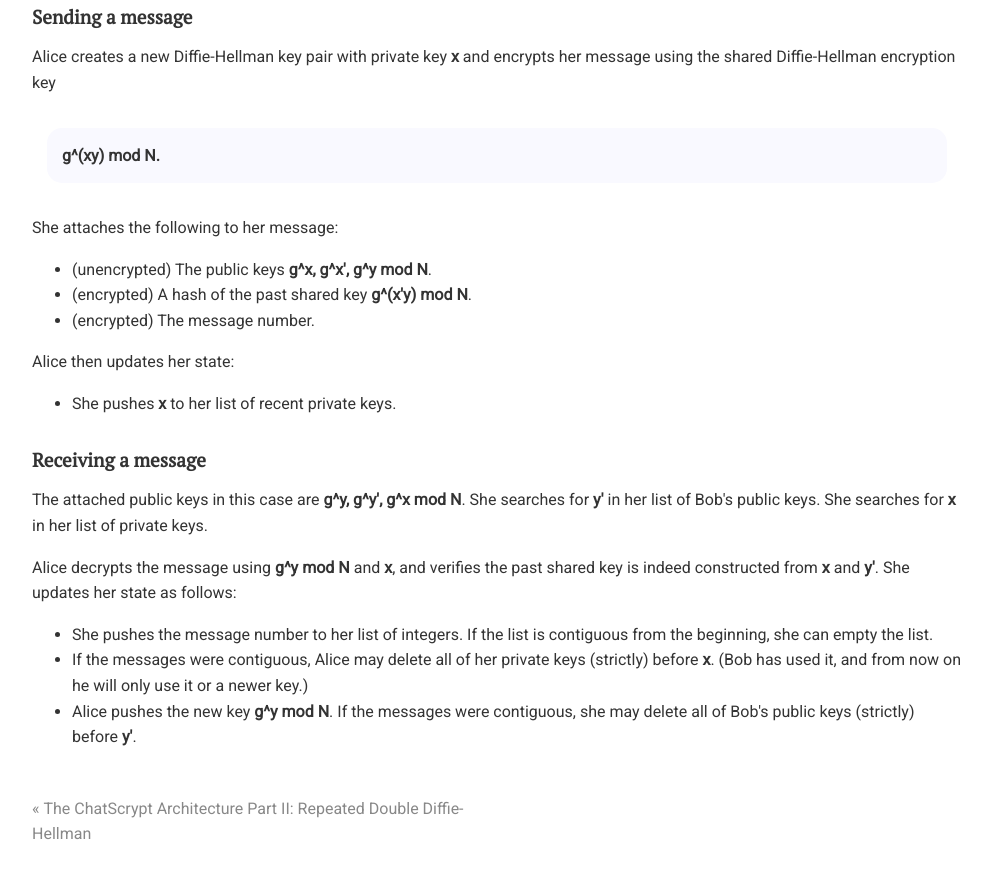
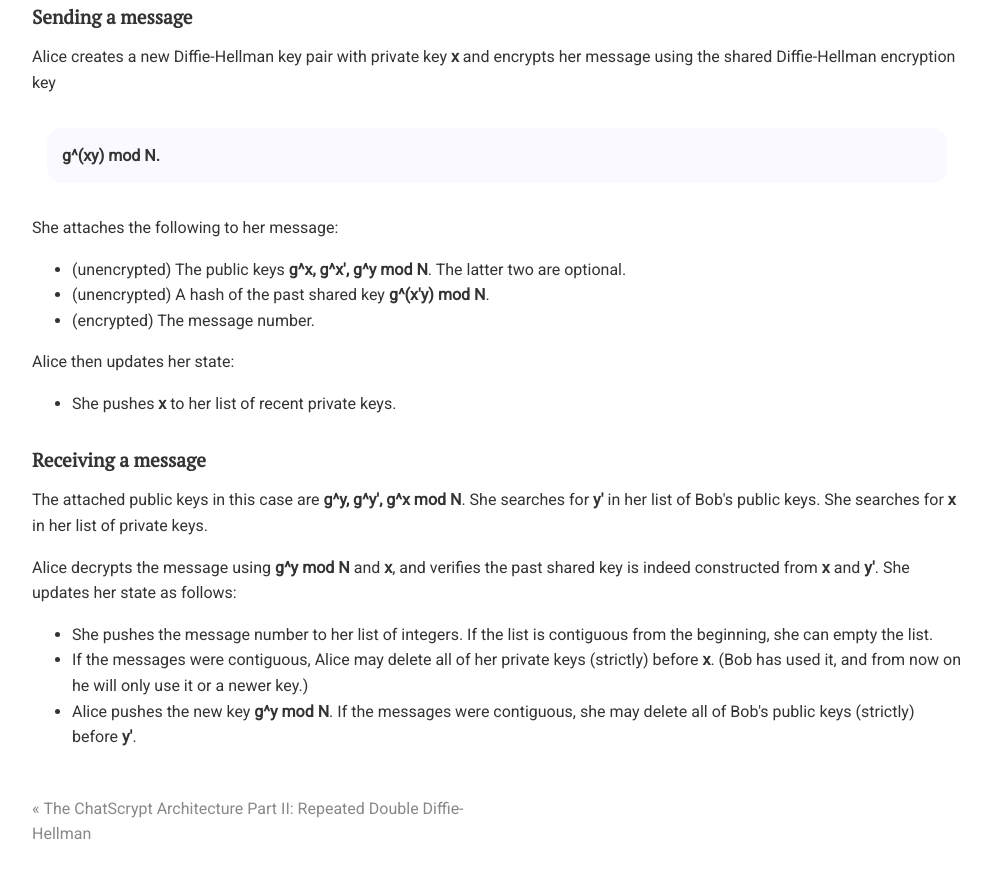
Before and after one commit to chatscrypt/chatscrypt.github.io, a Jekyll site: the page built from _posts/2020-01-23-the-chatscrypt-architecture-part-iii-authenticated-inductive-diffie-hellman.html, in a window 1280 px wide and 900 px high, scrolled down 1721 px. Shown: the top 879 px of the window, without its empty margins (143-1134 px from the left). Built offline with Jekyll 4.4.1, drawn with Linux system fonts in a browser that asks for light colours; comment, search, counter and statistics services are not loaded.

Commit message:
Update 2020-01-23-the-chatscrypt-architecture-part-iii-authenticated-inductive-diffie-hellman.html

```diff
--- a/_posts/2020-01-23-the-chatscrypt-architecture-part-iii-authenticated-inductive-diffie-hellman.html
+++ b/_posts/2020-01-23-the-chatscrypt-architecture-part-iii-authenticated-inductive-diffie-hellman.html
@@ -63,8 +63,8 @@ Alice creates a new Diffie-Hellman key pair with private key <b>x</b> and encryp
 
 She attaches the following to her message:
 <ul>
-<li> (unencrypted) The public keys <b>g^x, g^x', g^y mod N</b>.
-<li> (encrypted) A hash of the past shared key <b>g^(x'y) mod N</b>.
+<li> (unencrypted) The public keys <b>g^x, g^x', g^y mod N</b>. The latter two are optional.
+<li> (unencrypted) A hash of the past shared key <b>g^(x'y) mod N</b>.
 <li> (encrypted) The message number.
 </ul>
 
```
